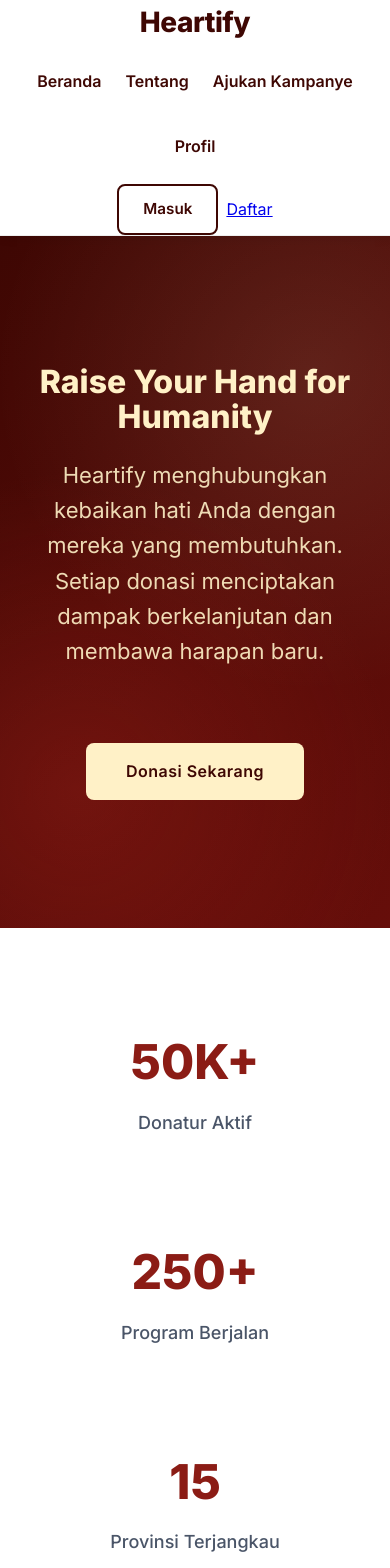
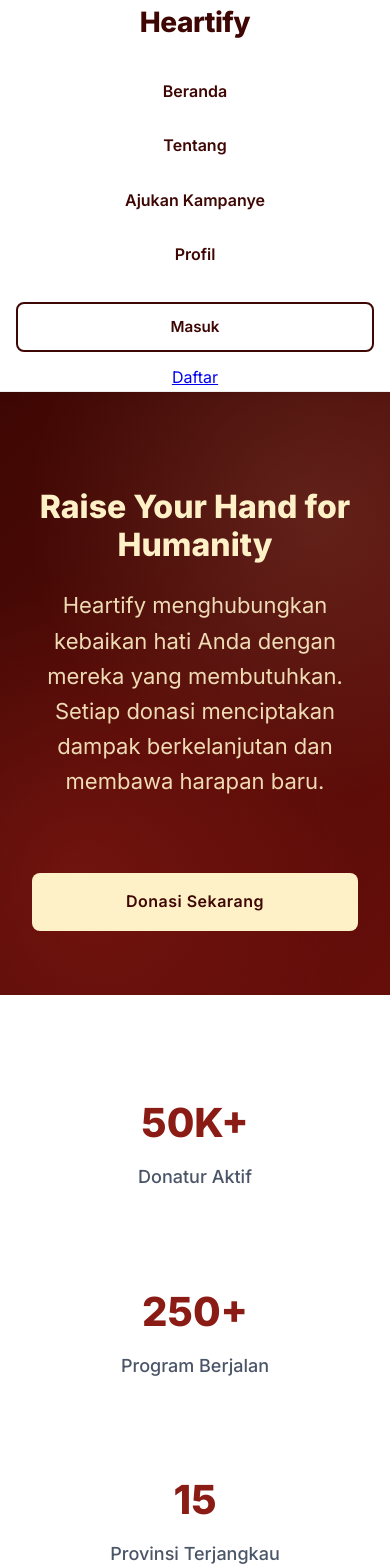
Before and after one commit to AdindaMuarriva/Heartify, a Next.js app: page / in a window 390 px wide. Shown: the top 1568 px of the page. Built offline with nearby package versions, Linux system fonts and the light colour scheme.

Commit message:
feat:Perbaikan tampilan untuk mobile

```diff
--- a/components/LandingPage.css
+++ b/components/LandingPage.css
@@ -1,4 +1,5 @@
 /* landingPage.css */
+
 /* Import Font */
 @import url('https://fonts.googleapis.com/css2?family=Inter:wght@300;400;500;600;700;800&display=swap');
 
@@ -22,11 +23,18 @@
   box-sizing: border-box;
 }
 
+html, body {
+  width: 100%;
+  max-width: 100%;
+  overflow-x: hidden; /* Mencegah scroll ke samping di HP */
+}
+
 .landing-body {
   font-family: 'Inter', sans-serif;
   line-height: 1.6;
   color: var(--maroon-dark);
   background-color: var(--white);
+  width: 100%;
   overflow-x: hidden;
 }
 
@@ -35,6 +43,7 @@
   max-width: 1280px;
   margin: 0 auto;
   padding: 0 2rem;
+  width: 100%;
 }
 
 /* Navbar Styling - Premium */
@@ -236,6 +245,7 @@
   padding: 8rem 0;
   position: relative;
   overflow: hidden;
+  width: 100%;
 }
 
 .hero-section::before {
@@ -256,6 +266,7 @@
   text-align: center;
   position: relative;
   z-index: 2;
+  padding: 0 1rem;
 }
 
 .hero-title {
@@ -338,6 +349,7 @@
   color: var(--cream);
   font-size: 1.5rem;
   font-weight: 600;
+  width: 100%;
 }
 
 /* Features Section */
@@ -533,6 +545,7 @@
   grid-template-columns: 2fr 1fr 1fr 1fr;
   gap: 4rem;
   margin-bottom: 3rem;
+  padding: 0 2rem;
 }
 
 .footer-column h3 {
@@ -606,15 +619,14 @@
   opacity: 0.6;
 }
 
-/* Responsive Design */
-@media (max-width: 1024px) {
-  .section-title {
-    font-size: 2.5rem;
-  }
+/* =========================================
+   MEDIA QUERIES (RESPONSIVE RULES)
+   Menggabungkan aturan responsif agar rapi di Mobile, Tablet, dan Desktop
+   ========================================= */
 
-  .hero-title {
-    font-size: 3rem;
-  }
+@media screen and (max-width: 1024px) {
+  .section-title { font-size: 2.5rem; }
+  .hero-title { font-size: 3rem; }
 
   .features-grid,
   .testimonial-grid {
@@ -632,43 +644,82 @@
   }
 }
 
-@media (max-width: 768px) {
+@media screen and (max-width: 768px) {
+  /* --- NAVBAR RESPONSIVE --- */
   .navbar {
     flex-direction: column;
+    height: auto;
+    padding: 1rem;
     gap: 1rem;
-    padding: 1rem 0;
   }
 
   .navbar-links {
-    gap: 1.5rem;
+    flex-direction: column;
+    width: 100%;
+    align-items: center;
+    gap: 0.8rem;
+    margin: 10px 0;
   }
 
   .navbar-buttons {
-    gap: 0.5rem;
+    flex-direction: column;
+    width: 100%;
+    gap: 0.8rem;
+  }
+
+  .navbar-login-button,
+  .navbar-register-button {
+    width: 100%;
+    text-align: center;
+    display: block;
+  }
+
+  /* --- HERO SECTION --- */
+  .hero-section {
+    padding: 6rem 1rem 4rem 1rem;
   }
 
   .hero-title {
     font-size: 2.5rem;
+    line-height: 1.2;
   }
 
   .hero-buttons,
   .cta-buttons {
     flex-direction: column;
-    align-items: center;
+    width: 100%;
+    align-items: stretch;
   }
 
+  .hero-buttons .button,
+  .cta-buttons .button {
+    width: 100%;
+  }
+
+  /* --- GRIDS & LAYOUTS --- */
   .stats-grid,
   .impact-stats {
-    grid-template-columns: repeat(2, 1fr);
+    grid-template-columns: repeat(2, 1fr); /* 2 kolom di tablet/HP besar */
+    gap: 1.5rem;
   }
 
   .footer-grid {
     grid-template-columns: 1fr;
     text-align: center;
+    padding: 0 1rem;
+  }
+
+  .contact-info a,
+  .contact-info p {
+    justify-content: center;
+  }
+
+  .social-links {
+    justify-content: center;
   }
 }
 
-@media (max-width: 480px) {
+@media screen and (max-width: 480px) {
   .container {
     padding: 0 1rem;
   }
@@ -685,12 +736,19 @@
     font-size: 2rem;
   }
 
+  /* Stack everything to 1 column on small screens */
   .stats-grid,
-  .impact-stats {
+  .impact-stats,
+  .features-grid,
+  .testimonial-grid {
     grid-template-columns: 1fr;
   }
 
   .testimonial-card {
     padding: 2rem 1.5rem;
   }
+
+  .stat-number, .impact-number {
+    font-size: 2.5rem;
+  }
 }
```
